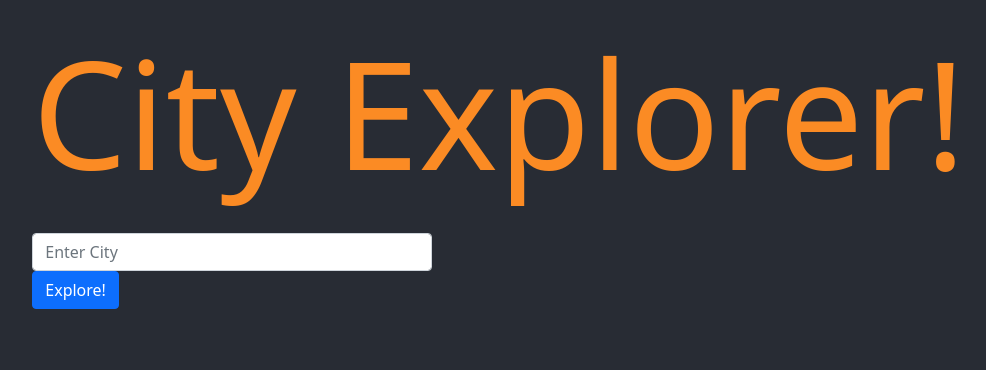
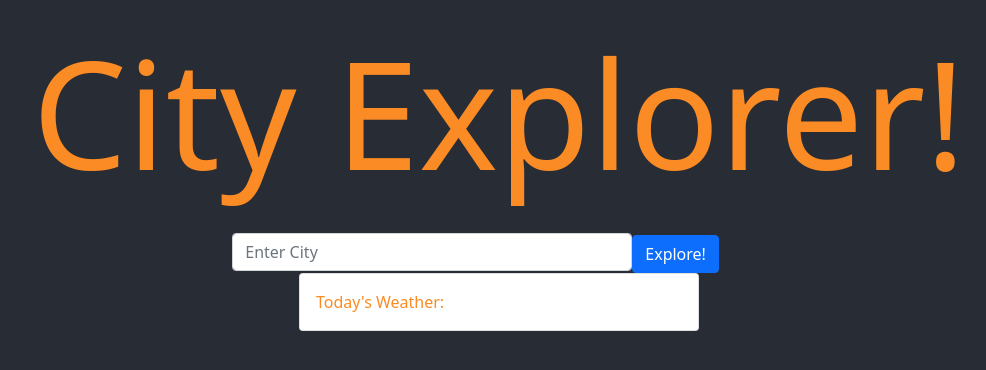
Before and after one commit to rsw359/city-explorer, a React (Create React App) app: page / in a window 1280 px wide. Shown: the top 370 px of the page, without its empty margins (141-1127 px from the left). Built offline with nearby package versions, Linux system fonts and the light colour scheme; no server answers.

Commit message:
implemented weather

```diff
--- a/src/App.css
+++ b/src/App.css
@@ -50,3 +50,11 @@
   align-items: center;
 
 }
+
+.card-body {
+  width: 50vh;
+}
+
+.form-control{
+  margin-left: 100px;
+}
--- a/src/Error.js
+++ b/src/Error.js
@@ -8,12 +8,8 @@ class ErrorModal extends React.Component {
 
       <Modal
         show={this.props.modalDataState}
-
-
       >
-
         <Modal.Header>
-
         </Modal.Header>
 
         <Modal.Body>
@@ -22,6 +18,7 @@ class ErrorModal extends React.Component {
         <Modal.Footer>
           <Button onClick={this.props.hideModal}>CLOSE</Button>
         </Modal.Footer>
+
       </Modal>
 
     )
--- a/src/Form.js
+++ b/src/Form.js
@@ -5,6 +5,7 @@ import axios from 'axios';
 import Locard from './Locard'
 import './form.css'
 import ErrorModal from './Error'
+import Weather from './Weather'
 const API_KEY = process.env.REACT_APP_LOCATIONIQ_API_KEY;
 
 
@@ -15,6 +16,7 @@ class Explorer extends React.Component {
     this.state = {
       data: {},
       location: {},
+      weatherData: '',
       errMessage: '',
       modalDataState: false,
     }
@@ -47,7 +49,7 @@ class Explorer extends React.Component {
     try {
       let cityData = await axios.get(`https://us1.locationiq.com/v1/search.php?key=${API_KEY}&q=${this.state.location}&format=json`);
       console.log(cityData)
-      this.setState({ data: cityData.data[0] });
+      this.setState({ data: cityData.data[0]});
     } catch (e) {
       console.error(e);
       this.setState({
@@ -59,17 +61,24 @@ class Explorer extends React.Component {
       // this.openModal();
 
     }
+    console.log(this.state.data.lat)
+    console.log(this.state.data.lon)
+    let backEndCall = await axios.get(`http://localhost:3001/weather?lat=${this.state.data.lat}&lon=${this.state.data.lon}`);
+    console.log('line67',backEndCall.data[0].description);
+    this.setState({weatherData: backEndCall.data[0].description});
   };
 
   render() {
+    console.log(this.state.weatherData);
     return (
       <>
         <Form>
           <Form.Label>
             City Explorer!
           </Form.Label>
+          <div className='search-container' >
 
-          <Form.Control className='input'
+          <Form.Control className = 'input search-bar'
             id='input'
             onChange={this.handleChange}
             type='text'
@@ -79,6 +88,7 @@ class Explorer extends React.Component {
           <Button variant="primary" type="submit" onClick={this.getLoc}>
             Explore!
           </Button>
+          </div>
         </Form>
         {this.state.data.display_name ? (
           <Locard
@@ -90,7 +100,11 @@ class Explorer extends React.Component {
         <ErrorModal
           modalDataState={this.state.modalDataState}
           hideModal={this.hideModal}
-          errorCode={this.state.errMessage}//trying to pass err code
+          errorCode={this.state.errMessage} pass err code
+        />
+
+        <Weather
+        weatherData={this.state.weatherData}
         />
 
       </>
--- a/src/Locard.js
+++ b/src/Locard.js
@@ -11,7 +11,7 @@ class Locard extends React.Component {
   render() {
     let cardMap = `https://maps.locationiq.com/v3/staticmap?key=${process.env.REACT_APP_LOCATIONIQ_API_KEY}&center=${this.props.lat},${this.props.lon}&zoom=10`
     return(
-      <Card className='Card'  style={{ width: '18rem' }}>
+      <Card className='Card'  style={{ width: '50vh' }}>
 
     <Card.Body>
       <Card.Img src={cardMap}/>
--- /dev/null
+++ b/src/Weather.js
@@ -0,0 +1,28 @@
+import React from "react";
+import { Card } from "react-bootstrap";
+
+
+class Weather extends React.Component {
+  constructor(props) {
+    super(props);
+    this.state = {}
+  };
+
+  render() {
+    console.log('weathercard',this.props.weatherData);
+    return(
+      <Card className='Card'  style={{ width: '50vh' }}>
+
+    <Card.Body>
+
+      <Card.Text>
+      Today's Weather: {this.props.weatherData}
+      </Card.Text>
+
+    </Card.Body>
+  </Card>
+    )
+  }
+};
+
+export default Weather
--- a/src/form.css
+++ b/src/form.css
@@ -1,6 +1,7 @@
 .Card {
   border-radius: 5px;
-  color:#fb8b24;
+  /* color:#fb8b24; */
+
 
 }
 
@@ -8,3 +9,15 @@
   color: #fb8b24;
   font-size: 150px;
 }
+
+
+.input-form {
+  margin-left: 400px;
+}
+
+.search-container{
+  margin-left: 100px;
+}
+.search-bar {
+  display:inline-block !important;
+}
```
Also changed, not shown: 1 other file (tests, documents, lock files or other folders).
